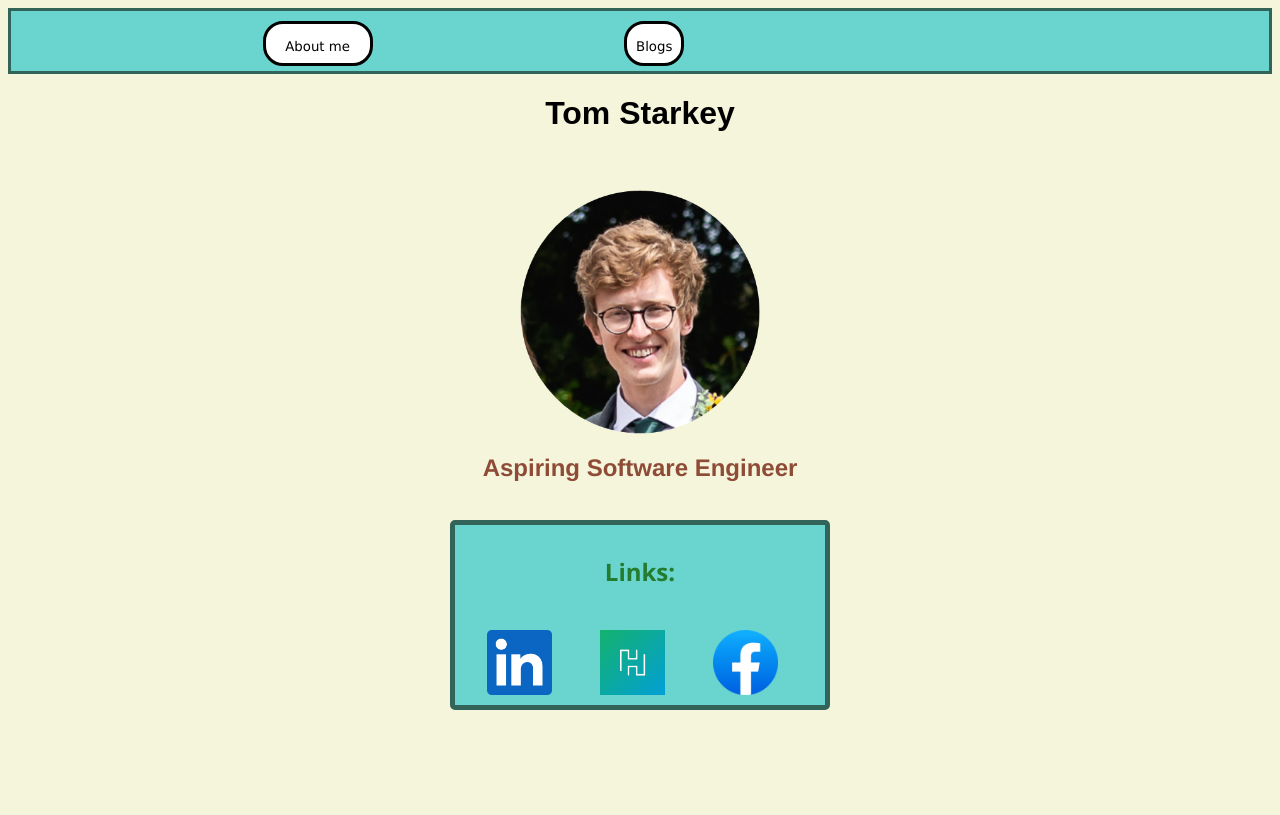
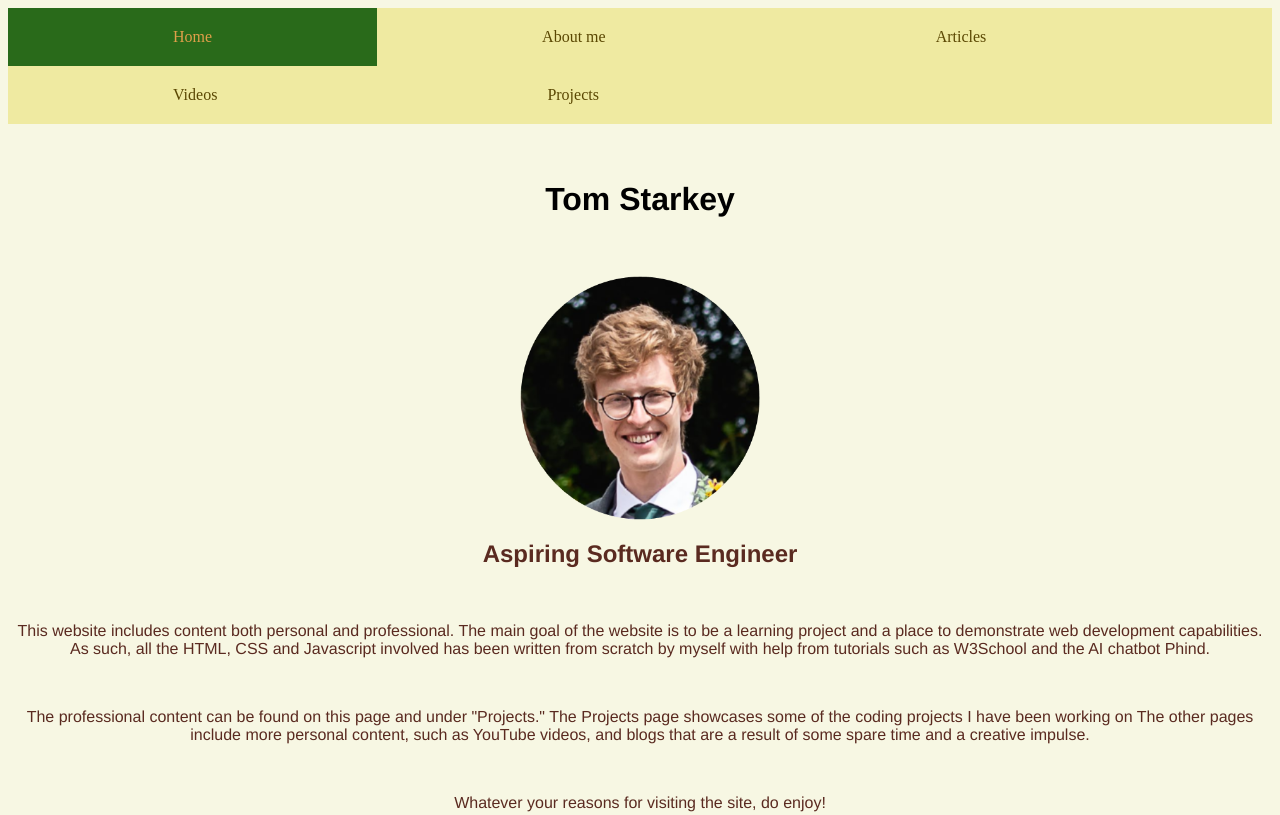
Before and after one commit to TomStarkey/TomStarkey.github.io, a plain HTML site: page home.html in a window 1280 px wide. Shown: the top 815 px of the page. Drawn offline with Linux system fonts and the light colour scheme.

Commit message:
Navbar revamped, content added, styling needed for paragraph on home page

```diff
--- a/home.html
+++ b/home.html
@@ -8,10 +8,15 @@
             <link rel="stylesheet" href="style.css">
         </head>
         <body>
-            <nav>
-                <a href="about_me.html"><div class="nav_button" style = "width: 100px;"><p>About me</p></div></a>
-                <div class="nav_button"><p>Blogs</p></div>
-            </nav>
+            <ul>
+                <li><a href="home.html" class="active" >Home</a></li>
+                <li><a href="about_me.html">About me</a></li>
+                <li><a href="articles.html">Articles</a></li>
+                <li><a href="videos.html">Videos</a></li>
+                <li><a href="">Projects</a></li>
+            </ul>
+            <br>
+            <br>
             <h1>Tom Starkey</h1>
             <div class="about_me">
                 <br>
@@ -19,6 +24,19 @@
                 <image src="tom head circle.png" alt = "Tom Starkey headshot" class="center" style="width: 240px;" >
                 <h2>Aspiring Software Engineer</h2>
                 <br>
+                <p>This website includes content both personal and professional.
+                     The main goal of the website is to be a learning project and
+                      a place to demonstrate web development capabilities.
+                      As such, all the HTML, CSS and Javascript involved has been written from scratch by myself
+                    with help from tutorials such as W3School and the AI chatbot Phind.</p>
+                <br>
+                <p>The professional content can be found on this page and under "Projects."
+                    The Projects page showcases some of the coding projects I have been working on
+                    The other pages include more personal content, such as YouTube videos, and blogs
+                    that are a result of some spare time and a creative impulse.
+                </p>
+                <br>
+                <p>Whatever your reasons for visiting the site, do enjoy!</p>
             </div>
             <div class="links">
                 <h2>Links:</h2>
--- a/style.css
+++ b/style.css
@@ -1,6 +1,6 @@
 h1 {
     text-align: center;
-    font-family: Arial, Helvetica, sans-serif;
+    font-family: 'Franklin Gothic Medium', 'Arial Narrow', Arial, sans-serif;
     font-size: 56;
 }
 p {
@@ -16,13 +16,13 @@ h2 {
     width: 50%;
   }
 .about_me {
-    color: rgba(129, 54, 34, 0.891);
+    color: rgba(90, 42, 32);
     font-family: 'Franklin Gothic Medium', 'Arial Narrow', Arial, sans-serif;
 }
 .links
 {
-    color: rgb(36, 124, 47);
-    font-family: 'Segoe UI', Tahoma, Geneva, Verdana, sans-serif;
+    color: rgb(90, 42, 32);
+    font-family: 'Franklin Gothic Medium', 'Arial Narrow', Arial, sans-serif, Tahoma, Geneva, Verdana, sans-serif;
     height: 160px;
     width: 350px;
     padding: 10px;
@@ -37,28 +37,36 @@ h2 {
    width:65px;
    margin: 22px;
 }
-nav{
-    width: screen;
-    height: 60px;
-    background-color: rgba(73, 205, 205, 0.804);
-    border: 3px solid rgb(50, 100, 90);
-    margin-left: 0%;
-    margin-right: 0%;
+body {
+    background-color: rgba(245, 245, 220, 0.795);
 }
-.nav_button {
-    width: 50px;
-    height: 35px;
-    border:3px solid rgb(1, 1, 1);
-    border-radius: 20px;
-    background-color:rgb(255, 255, 255);
-    margin-left: 20%;
-    margin-top: 10px;
+
+ul {
+    list-style-type: none;
+    margin: 0;
+    padding: 0;
+    overflow: hidden;
+    background-color: #efeaa1;
+  }
+
+  li {
     float: left;
-    padding: 2px;
-    font-size: smaller;
-    color: rgb(2, 2, 2);
-    font-family: Verdana, Geneva, Tahoma, sans-serif;
+  }
+
+  li a {
+    display: block;
+    color: rgb(90, 71, 2);
+    text-align: center;
+    padding: 20px 165px;
+    text-decoration: none;
+  }
+
+  li a:hover {
+    background-color: rgb(41, 106, 26);
+    color: rgb(223, 159, 74);
+  }
+
+.active {
+    background-color: rgb(41, 106, 26);
+    color: rgb(223, 159, 74);
 }
-body {
-    background-color: beige;
-}
```
Also changed, not shown: about_me.html (+7 -0 lines), articles.html (+9 -2 lines), videos.html (+7 -0 lines).
